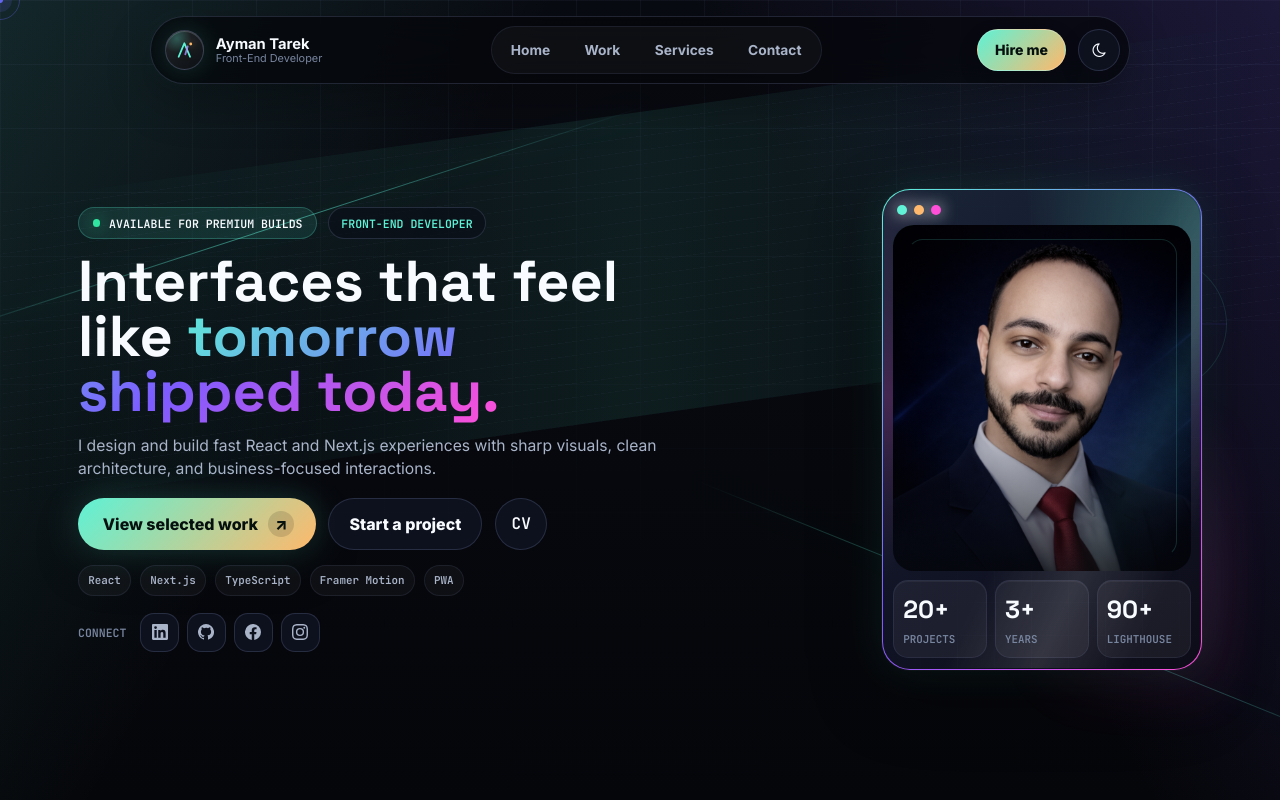
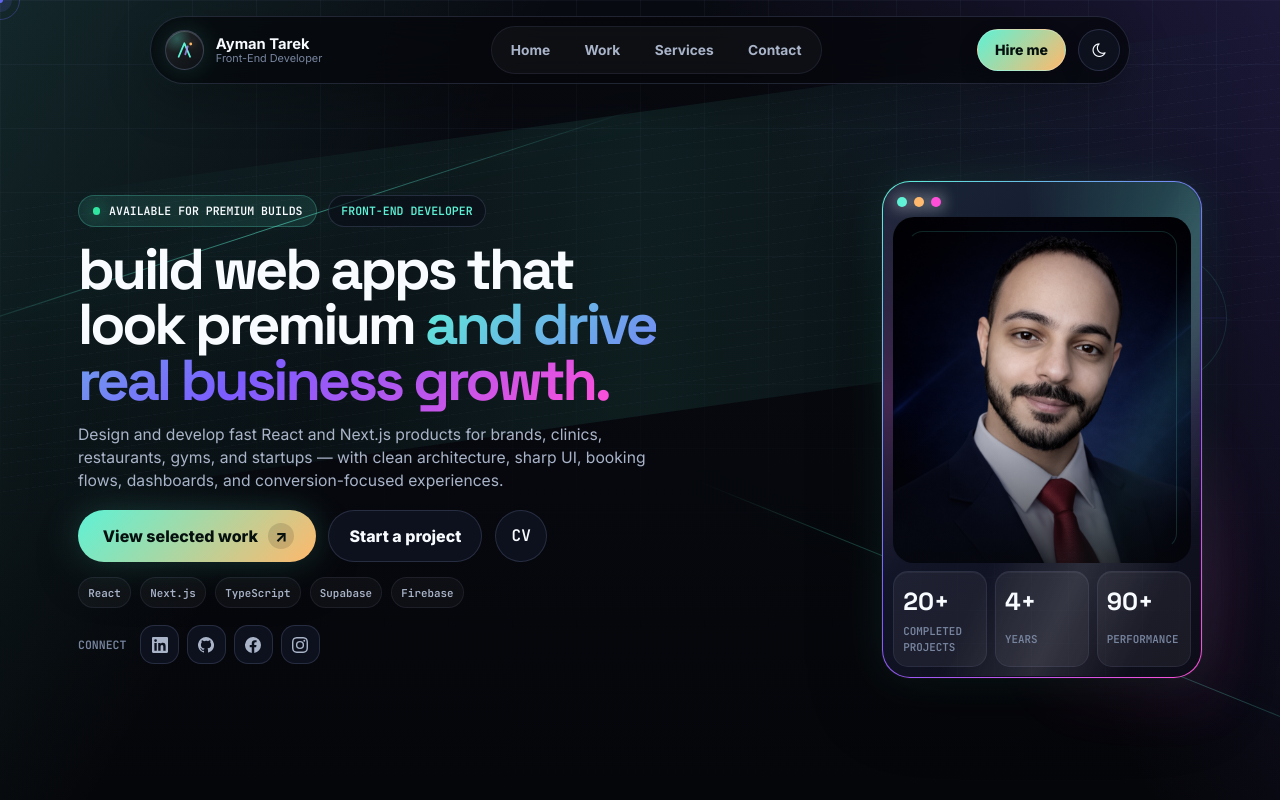
Before and after one commit to aymantarek16/React-Portfolio, a React (Vite) app: page / in a window 1280 px wide. Shown: the top 800 px of the page. Built offline with nearby package versions, Linux system fonts and the light colour scheme.

Commit message:
change some content on hero section

```diff
--- a/src/components/hero/Hero.jsx
+++ b/src/components/hero/Hero.jsx
@@ -3,31 +3,19 @@ import SocialIcon from "../SocialIcon";
 import "./hero.css";
 
 const socials = [
-  {
-    label: "LinkedIn",
-    href: "https://www.linkedin.com/in/ayman-tarek-617b21229",
-  },
-  {
-    label: "GitHub",
-    href: "https://github.com/aymantarek16",
-  },
-  {
-    label: "Facebook",
-    href: "https://web.facebook.com/aymaantarek",
-  },
-  {
-    label: "Instagram",
-    href: "https://www.instagram.com/ayman_tarek74",
-  },
+  { label: "LinkedIn", href: "https://www.linkedin.com/in/ayman-tarek-617b21229" },
+  { label: "GitHub", href: "https://github.com/aymantarek16" },
+  { label: "Facebook", href: "https://web.facebook.com/aymaantarek" },
+  { label: "Instagram", href: "https://www.instagram.com/ayman_tarek74" },
 ];
 
 const metrics = [
-  { value: "20+", label: "Projects" },
-  { value: "3+", label: "Years" },
-  { value: "90+", label: "Lighthouse" },
+  { value: "20+", label: "Completed Projects" },
+  { value: "4+", label: "Years" },
+  { value: "90+", label: "Performance" },
 ];
 
-const stack = ["React", "Next.js", "TypeScript", "Framer Motion", "PWA"];
+const stack = ["React", "Next.js", "TypeScript", "Supabase", "Firebase"];
 
 const Hero = () => {
   return (
@@ -54,25 +42,26 @@ const Hero = () => {
           </div>
 
           <h1 className="hero-headline">
-            Interfaces that feel like
-            <span className="text-gradient"> tomorrow shipped today.</span>
+            build web apps that look premium
+            <span className="text-gradient"> and drive real business growth.</span>
           </h1>
 
           <p className="hero-subheadline">
-            I design and build fast React and Next.js experiences with sharp
-            visuals, clean architecture, and business-focused interactions.
+            Design and develop fast React and Next.js products for brands, clinics,
+            restaurants, gyms, and startups — with clean architecture, sharp UI,
+            booking flows, dashboards, and conversion-focused experiences.
           </p>
 
           <div className="hero-cta" aria-label="Primary actions">
             <a href="#projects" className="cta-primary-large">
               View selected work
-              <span className="cta-arrow" aria-hidden>
-                ↗
-              </span>
+              <span className="cta-arrow" aria-hidden="true">↗</span>
             </a>
+
             <a href="#contact" className="cta-secondary-large">
               Start a project
             </a>
+
             <a
               href="/Front End Developer Ayman Tarek.pdf"
               download
@@ -133,6 +122,7 @@ const Hero = () => {
                 className="hero-image"
                 loading="eager"
                 decoding="async"
+                fetchPriority="high"
               />
             </div>
 
@@ -145,7 +135,6 @@ const Hero = () => {
               ))}
             </div>
           </div>
-
         </motion.div>
       </div>
     </section>
--- a/src/components/hero/hero.css
+++ b/src/components/hero/hero.css
@@ -110,17 +110,18 @@
 }
 
 .hero-headline {
-  max-width: 770px;
+  max-width: 820px;
   font-size: clamp(2.55rem, 5vw, 4.85rem);
   font-weight: 900;
-  line-height: 0.95;
+  line-height: 0.96;
+  letter-spacing: -0.055em;
 }
 
 .hero-subheadline {
-  max-width: 620px;
+  max-width: 690px;
   color: var(--subtitle);
   font-size: clamp(0.96rem, 1.45vw, 1.12rem);
-  line-height: 1.55;
+  line-height: 1.65;
 }
 
 .hero-cta {
```
